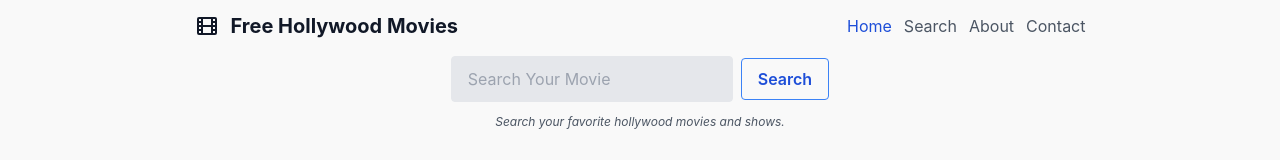
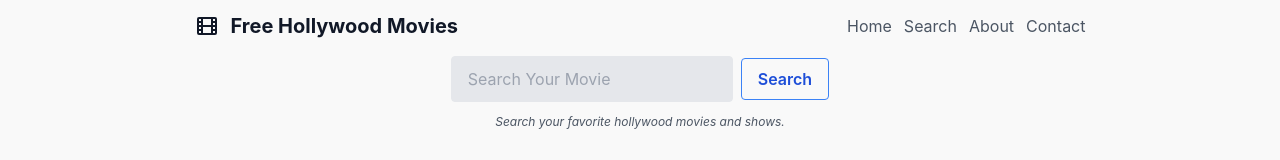
Before and after one commit to dwivedi-ritik/yts, a Next.js app: page / in a window 1280 px wide. Shown: the top 160 px of the page. Built offline with nearby package versions, Linux system fonts and the light colour scheme.

Commit message:
a to Link

```diff
--- a/components/Header.js
+++ b/components/Header.js
@@ -1,3 +1,5 @@
+import Link from "next/link"
+
 const Header = () => {
     return (
         <header className="text-gray-600 flex flex-col items-center md:flex-row md:justify-around my-3">
@@ -11,16 +13,16 @@
             </div>
             <ul className="flex items-center justify-center gap-3">
                 <li>
-                    <a href="/" className="block text-blue-700 rounded" aria-current="page">Home</a>
+                    <Link href="/" className="block text-blue-700 rounded" aria-current="page">Home</Link>
                 </li>
                 <li>
-                    <a href="/search" className="block hover:text-blue-700 rounded">Search</a>
+                    <Link href="/search" className="block hover:text-blue-700 rounded">Search</Link>
                 </li>
                 <li>
-                    <a href="#about" className="block hover:text-blue-700 rounded">About</a>
+                    <Link href="#about" className="block hover:text-blue-700 rounded">About</Link>
                 </li>
                 <li>
-                    <a href="#contact" className="block hover:text-blue-700 rounded">Contact</a>
+                    <Link href="#contact" className="block hover:text-blue-700 rounded">Contact</Link>
                 </li>
             </ul>
         </header>
```
